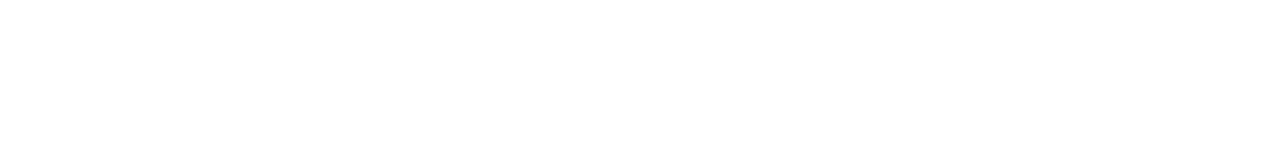
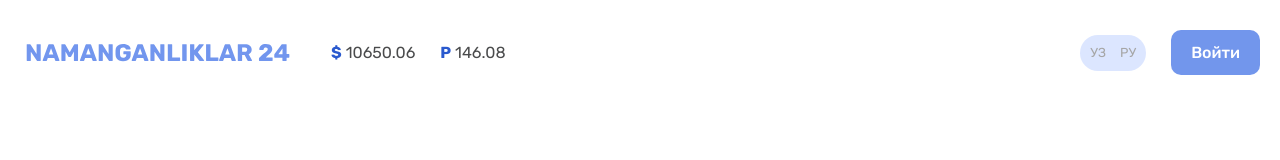
Before and after one commit to hojiakbar-github/N24, a plain HTML site: page index.html in a window 1280 px wide. Drawn offline with nearby package versions, Linux system fonts and the light colour scheme.

Commit message:
Add  site header opasity

```diff
--- a/css/styles.css
+++ b/css/styles.css
@@ -26,6 +26,32 @@ img {
   height: auto;
 }
 
+/* BUTTON */
+.button {
+  display: inline-block;
+  border-radius: 10px;
+  padding: 13px 20px;
+  font-size: 16px;
+  line-height: normal;
+  font-weight: 500;
+  text-decoration: none;
+  text-align: center;
+  cursor: pointer;
+}
+
+.button-primary {
+  background-color: #7296ec;
+  color: #fff;
+}
+
+.button-primary:hover {
+  opacity: 0.8;
+}
+
+.button-primary:active {
+  opacity: 0.6;
+}
+
 /* CONTAINER */
 .container {
   width: 100%;
@@ -35,3 +61,83 @@ img {
   margin-left: auto;
   margin-right: auto;
 }
+
+
+
+/* SITE-HEADER */
+.site-header {
+}
+
+/* SITE-HEADER-TOP */
+.site-header-top {
+  padding-top: 30px;
+  padding-bottom: 30px;
+  border-color: #f6f6f6;
+}
+.site-header-top-container {
+  display: flex;
+  align-items: center;
+}
+.site-header-logo {
+  display: flex;
+  padding: 8px 6px;
+  margin-right: 35px;
+  border-radius: 7px;
+  background-color: #fff;
+}
+
+.site-header-logo:hover {
+  opacity: 0.8;
+}
+
+.site-header-logo:active {
+  opacity: 0.6;
+}
+
+
+/* CURRENCY-RATES */
+.currency-rates {
+  display: flex;
+  align-items: center;
+  margin: 0;
+  padding: 0;
+  margin-right: auto;
+  list-style: none;
+}
+.currency-rates-item:not(:last-child) {
+  margin-right: 25px;
+}
+.currency-rates-type {
+  color: #2959ce;
+}
+
+
+/* LANG-TOGGLE */
+.lang-toggler {
+  display: flex;
+  padding: 3px;
+  border-radius: 39px;
+  margin-right: 25px;
+  background-color: #DCE6FF;
+}
+.lang-toggle-link {
+  width: 30px;
+  height: 30px;
+  border-radius: 50%;
+  font-size: 13px;
+  line-height: 30px;
+  color: #a6a6a6;
+  text-align: center;
+  text-decoration: none;
+}
+
+.lang-toggle-link:active {
+  border-color: #fff;
+  color: #000;
+}
+.lang-toggle-link-active {
+}
+.button {
+}
+.button-primary {
+}
--- a/index.html
+++ b/index.html
@@ -16,5 +16,42 @@
 </head>
 <body>
 
+  <!-- SITE-HEADER -->
+  <header class="site-header">
+    <!-- SITE-HEADER-TOP -->
+    <div class="site-header-top">
+      <div class="site-header-top-container container">
+        <!-- SITE-HEADER-LOGO -->
+        <a class="site-header-logo" href="index.html">
+          <img class="site-header-logo-img" src="img/logo (11).svg" alt="N24 logo" width="264" height="28">
+        </a>
+
+
+        <!-- CURRENCY-RATES -->
+        <ul class="currency-rates">
+          <li class="currency-rates-item">
+            <b class="currency-rates-type">$</b>
+            <span class="currency-rates-value">10650.06</span>
+          </li>
+          <li class="currency-rates-item">
+            <b class="currency-rates-type">P</b>
+            <span class="currency-rates-value">146.08</span>
+          </li>
+        </ul>
+
+        <!-- GLOBAL-SEARCH-FORM -->
+
+        <!-- LANG-TOGGLE -->
+        <div class="lang-toggler">
+          <a class="lang-toggle-link lang-toggle-link-active" href="index.html">УЗ</a>
+          <a class="lang-toggle-link" href="index.html/ru">РУ</a>
+        </div>
+
+        <!-- SITE-HEADER-AUTH -->
+        <a class="button button-primary" href="#">Войти</a>
+      </div>
+    </div>
+  </header>
+
 </body>
 </html>
```
Also changed, not shown: img/logo (11).svg (added).
